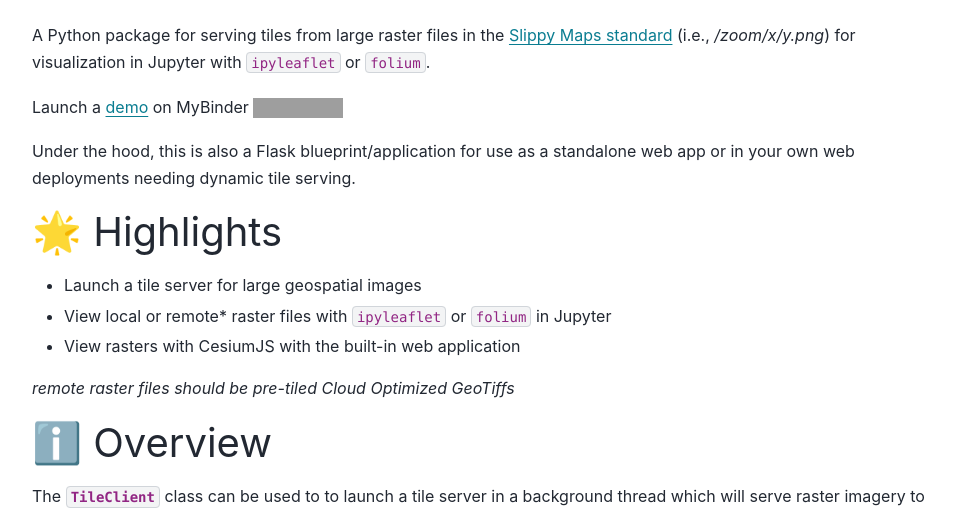
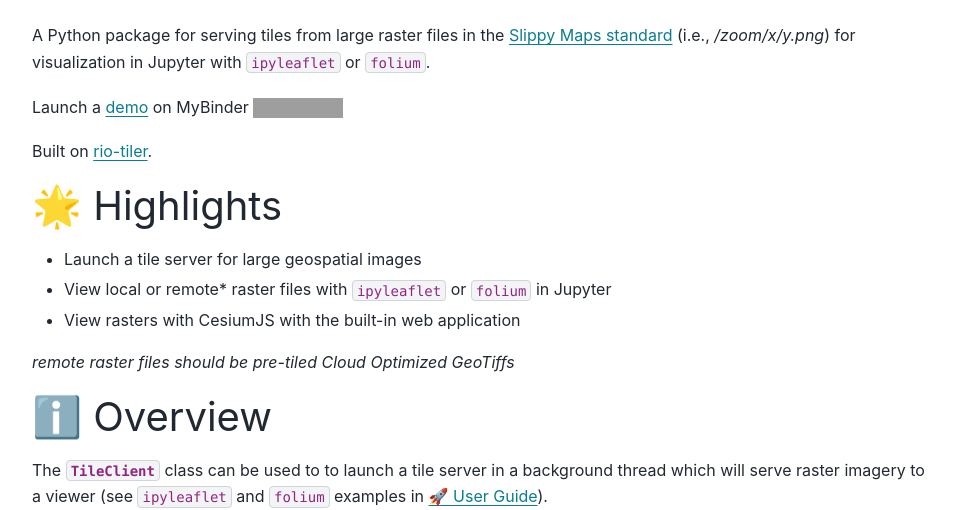
Before and after one commit to banesullivan/localtileserver, a Sphinx documentation site: the page built from doc/source/index.rst, in a window 1280 px wide and 900 px high, cut to the strip 390-900 px from the top of the window. Shown: the whole strip, without its empty margins (40-995 px from the left). Built offline with Sphinx 7.4.7 and the PyData theme 0.15.4, drawn with Linux system fonts in a browser that asks for light colours; nearby versions of some CDN libraries; grey boxes are pictures that could not be loaded.

Commit message:
Add rio-tiler shoutout

```diff
--- a/doc/source/index.rst
+++ b/doc/source/index.rst
@@ -48,8 +48,8 @@
 
 Launch a `demo <https://github.com/banesullivan/localtileserver-demo>`_ on MyBinder |binder|
 
-Under the hood, this is also a Flask blueprint/application for use as a
-standalone web app or in your own web deployments needing dynamic tile serving.
+
+Built on `rio-tiler <https://github.com/cogeotiff/rio-tiler>`_.
 
 
 🌟 Highlights
```
Also changed, not shown: README.md (+1 -2 lines).
